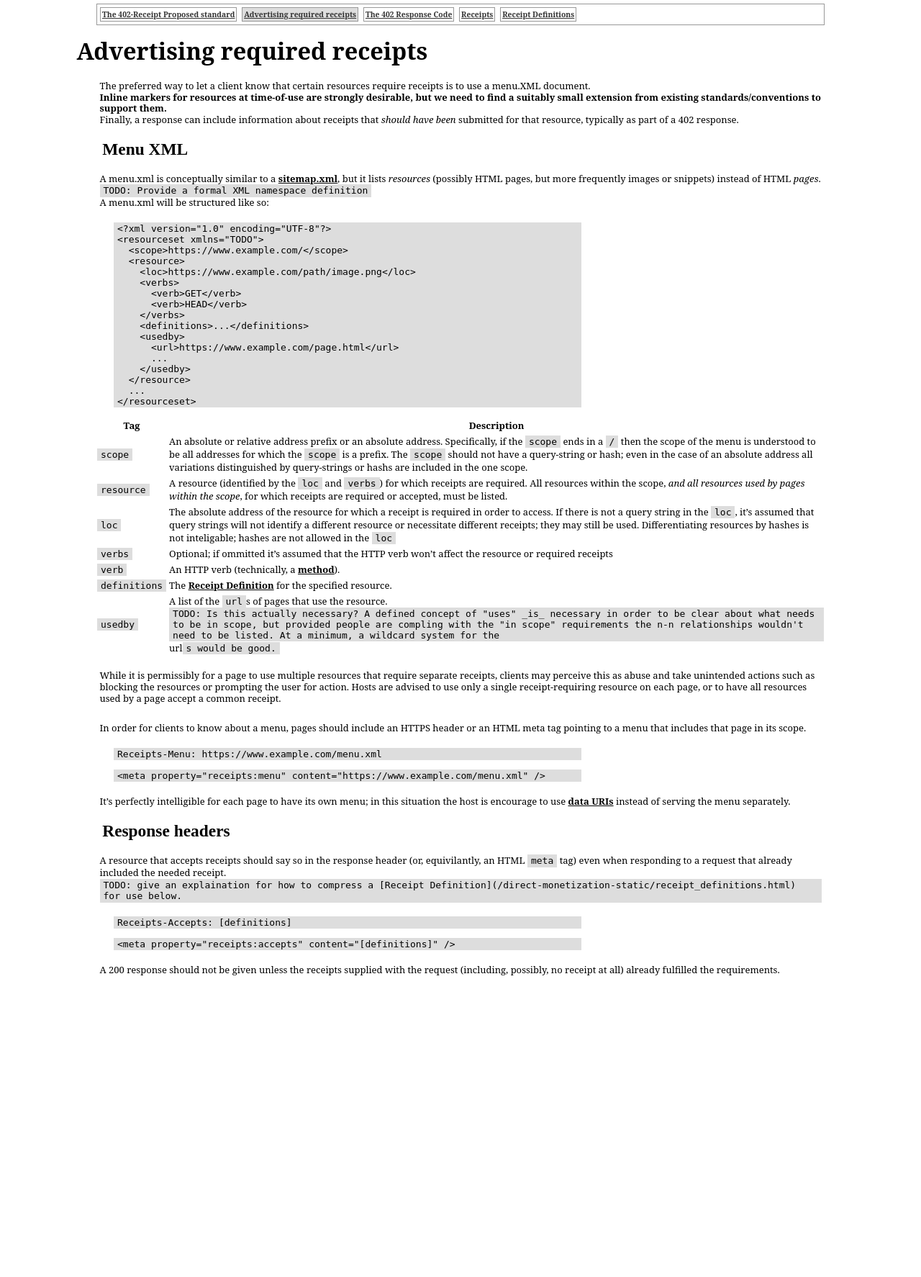
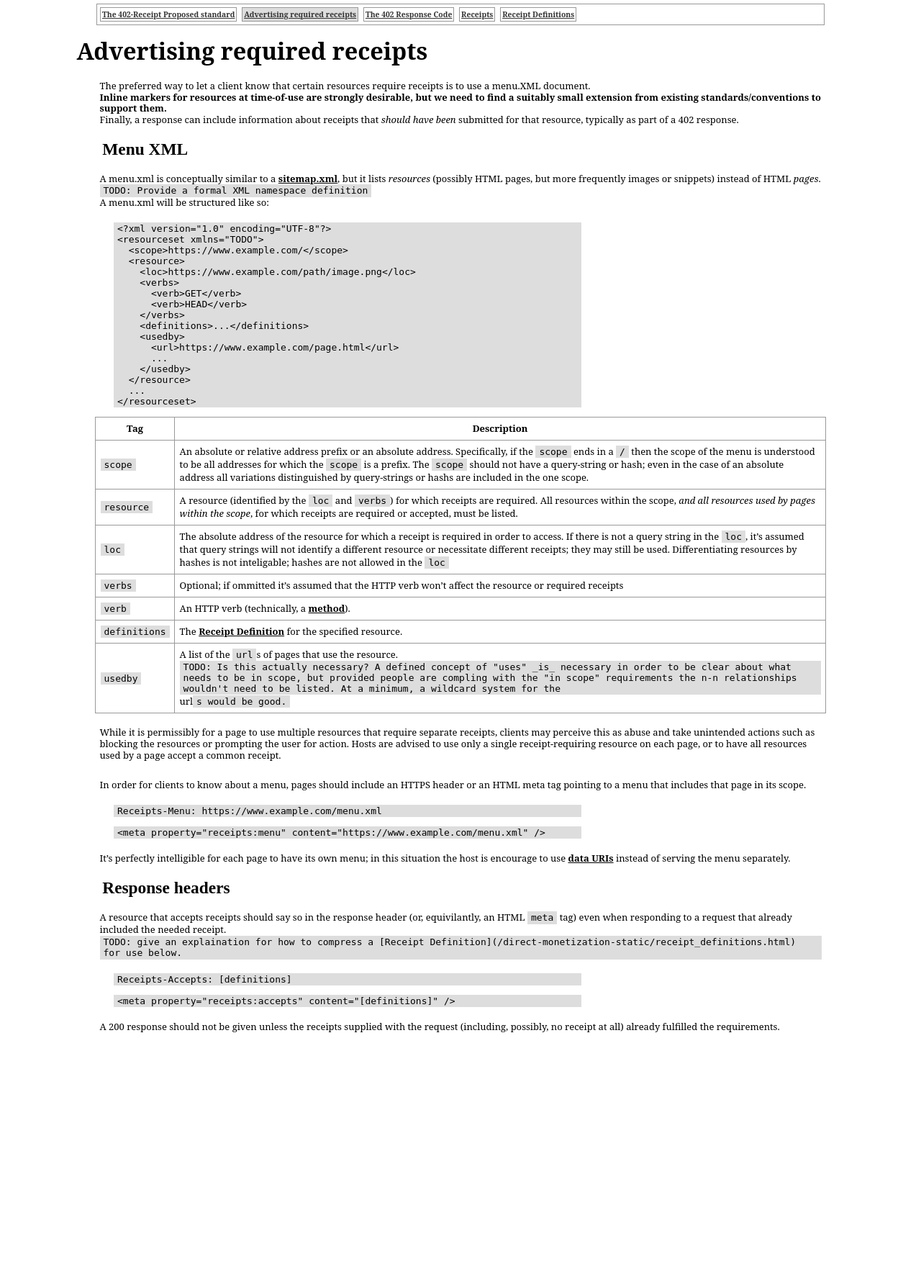
Before and after one commit to erikpukinskis/direct-monetization-static, a Jekyll site: the page built from _proposal/communicate.markdown, in a window 1280 px wide. Shown: the whole page at 72% size. Built offline with Jekyll 4.4.1, drawn with Linux system fonts in a browser that asks for light colours; before the commit the page ends 1695 px from its top, so only the background shows below that.

Commit message:
style tables

```diff
--- a/_sass/master.scss
+++ b/_sass/master.scss
@@ -81,3 +81,12 @@ code {
   max-width: 50em;
   background: $light-color;
 }
+
+table {
+  border-collapse: collapse;
+}
+
+td, th {
+  border: 1px solid $dark-color ;
+  padding: 0.5em;
+}
```
